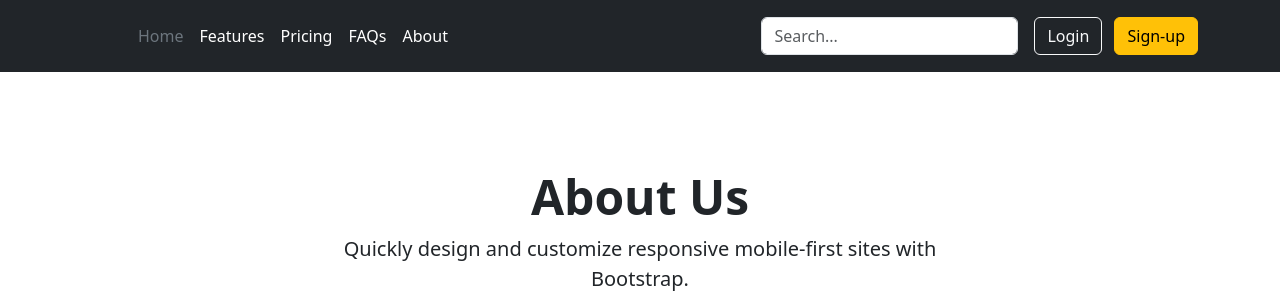
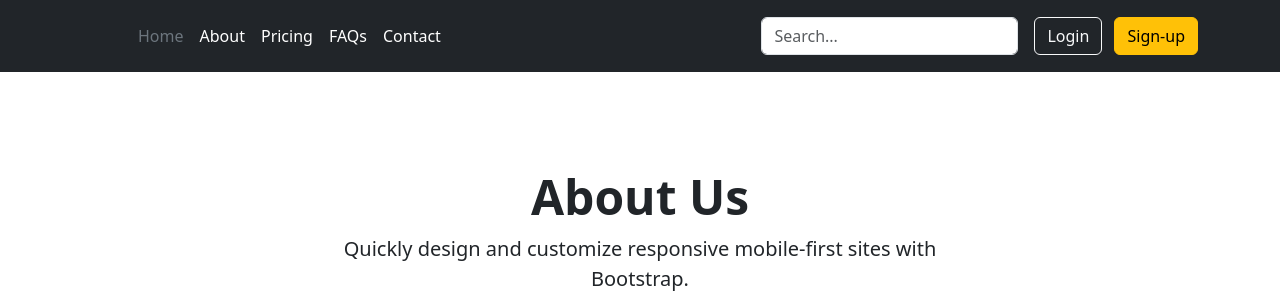
Before and after one commit to abdulwahed-mansour/backend, a Django app: page /about/ in a window 1280 px wide. Shown: the top 300 px of the page. Run offline with Django 4.2, Linux system fonts and the light colour scheme; some libraries are stand-ins or nearby versions.

Commit message:
Link pages home and About

```diff
--- a/templates/base.html
+++ b/templates/base.html
@@ -25,11 +25,11 @@
             </a>
 
             <ul class="nav col-12 col-lg-auto me-lg-auto mb-2 justify-content-center mb-md-0">
-              <li><a href="#" class="nav-link px-2 text-secondary">Home</a></li>
-              <li><a href="#" class="nav-link px-2 text-white">Features</a></li>
+              <li><a href="{% url 'home' %}" class="nav-link px-2 text-secondary">Home</a></li>
+              <li><a href="{% url 'about' %}" class="nav-link px-2 text-white">About</a></li>
               <li><a href="#" class="nav-link px-2 text-white">Pricing</a></li>
               <li><a href="#" class="nav-link px-2 text-white">FAQs</a></li>
-              <li><a href="#" class="nav-link px-2 text-white">About</a></li>
+              <li><a href="#" class="nav-link px-2 text-white">Contact</a></li>
             </ul>
 
             <form class="col-12 col-lg-auto mb-3 mb-lg-0 me-lg-3">
```
